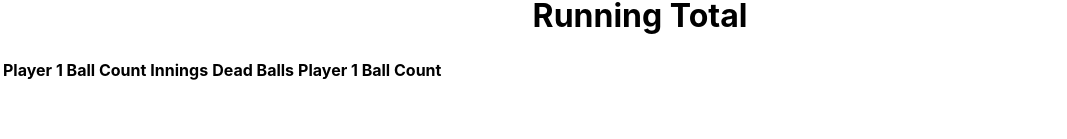
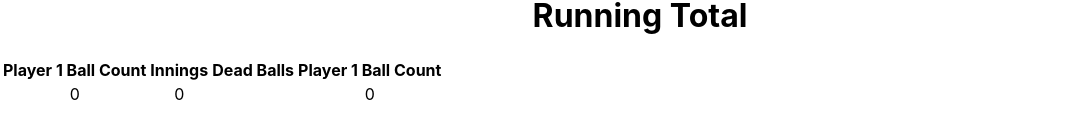
Before and after one commit to danmada/apa-score-sheet, a React (Create React App) app in the folder apa_score_sheet/: page / in a window 1280 px wide. Shown: the part 331-470 px from the top of the page, without its empty margins (0-1067 px from the left). Built offline with nearby package versions, Linux system fonts and the light colour scheme.

Commit message:
add total coutn func

```diff
--- /dev/null
+++ b/apa_score_sheet/src/components/CountTotals.js
@@ -0,0 +1,27 @@
+function CountTotals({completedInnings}) {
+
+    let player1Total = 0;
+    let player2Total = 0;
+    let inningsTotal = 0;
+
+
+    for (let i = 0; i < completedInnings.length; i++) {
+        player1Total += completedInnings[i].playerOneBallCount;
+        player2Total += completedInnings[i].playerTwoBallCount;
+        inningsTotal += completedInnings[i].inningCount;
+        }
+
+
+    return (
+        <tbody>
+        <tr>
+                <td>{player1Total}</td>
+                <td>{inningsTotal}</td>
+                <td></td>
+                <td>{player2Total}</td>
+        </tr>
+        </tbody>
+    )
+}
+
+export default CountTotals
--- a/apa_score_sheet/src/components/InningsDisplay.js
+++ b/apa_score_sheet/src/components/InningsDisplay.js
@@ -1,5 +1,3 @@
-import React from "react"
-
 function InningsDisplay({data}) {
 
 
--- a/apa_score_sheet/src/components/RunningTotal.js
+++ b/apa_score_sheet/src/components/RunningTotal.js
@@ -1,11 +1,11 @@
 import InningsDisplay from "./InningsDisplay"
+import CountTotals from "./CountTotals"
 
 function RunningTotal({completedInnings}) {
 
-    const innings = completedInnings.map((data) => {
-       return <InningsDisplay data={data}/>
+const innings = completedInnings.map((data) => {
+    return <InningsDisplay data={data}/>
     })
-
 
 
     return (
@@ -21,6 +21,7 @@ function RunningTotal({completedInnings}) {
             </tr>
             </thead>
             {innings}
+            <CountTotals completedInnings={completedInnings}/>
         </table>
         </>
     )
```
